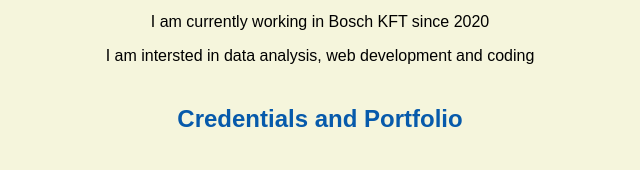
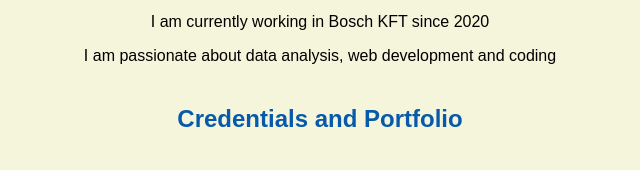
Before and after one commit to luis0657/luis0657.github.io, a plain HTML site: page index.html in a window 1280 px wide. Shown: the part 624-794 px from the top of the page, 320-960 px from the left. Drawn offline with Linux system fonts and the light colour scheme.

Commit message:
Update index.html

```diff
--- a/index.html
+++ b/index.html
@@ -20,7 +20,7 @@
     <h2>About Me </h2>
     <p>I am a design engineer in Budapest, Hungary </p>
     <p>I am currently working in Bosch KFT since 2020</p>
-    <p>I am intersted in data analysis, web development and coding</p>
+    <p>I am passionate about data analysis, web development and coding</p>
 
     <h2>Credentials and Portfolio</h2>
 
```
